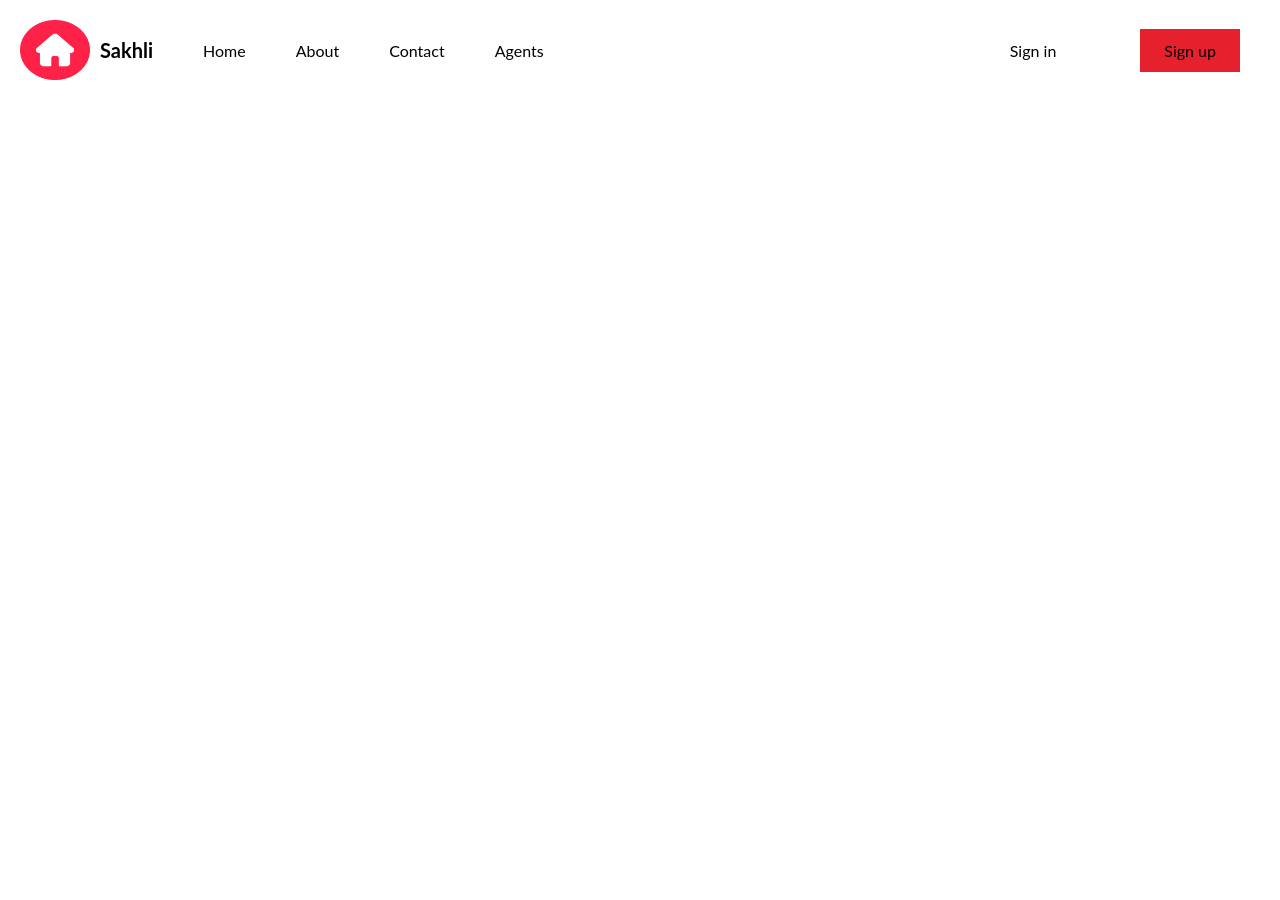
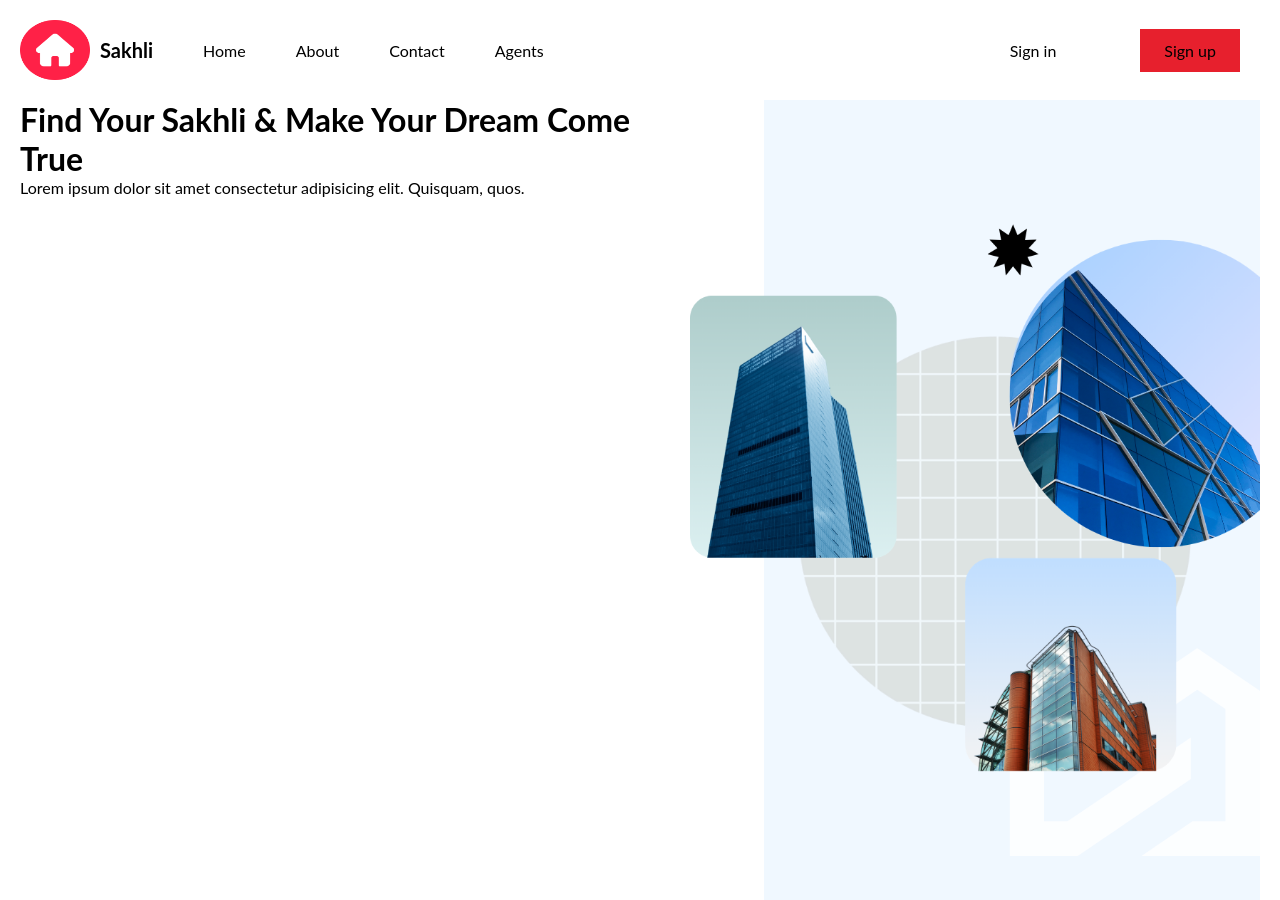
Before and after one commit to P4ndro/Sakhli, a React (Vite) app in the folder client/: page / in a window 1280 px wide. Shown: the top 900 px of the page. Before the commit the page ends 800 px from the top, so only its background shows below. Built offline with nearby package versions, Linux system fonts and the light colour scheme.

Commit message:
herocard-half

```diff
--- a/client/src/App.jsx
+++ b/client/src/App.jsx
@@ -1,11 +1,18 @@
 import"./layout.scss"
 import Navbar from "./components/navbar/Navbar"
+import HomePage from "./routes/homePage/homePage"
 
 function App() {
   return (
  <div className="layout">
-        <Navbar />
-        </div>
-  )
+  <div className="navbar">
+
+      <Navbar />
+      </div>
+<div className="content">
+  <HomePage />
+   </div>
+  </div>
+    )
 }
-export default App
+export default App;
--- a/client/src/layout.scss
+++ b/client/src/layout.scss
@@ -21,4 +21,9 @@
 
     max-width: 640px;
     }
+    .content{
+        flex: 1;
+
+
+    }
 }
--- /dev/null
+++ b/client/src/routes/homePage/homePage.jsx
@@ -0,0 +1,21 @@
+import "./homePage.scss";
+
+function HomePage() {
+    return (
+        <div className="homePage">
+           <div className="textContainer">
+            <div className="wrapper">
+            <h1 className="title">Find Your Sakhli & Make Your Dream Come True
+                 </h1>
+                 <p>
+                    Lorem ipsum dolor sit amet consectetur adipisicing elit. Quisquam, quos.
+                 </p>
+            </div>
+            </div>
+           <div className="imageContainer">
+            <img src="bg.png" alt="home" />
+           </div>
+        </div>
+    )
+}
+export default HomePage;
--- /dev/null
+++ b/client/src/routes/homePage/homePage.scss
@@ -0,0 +1,26 @@
+.homePage{
+    display: flex;
+    height: 100vh;
+
+    .textContainer{
+        flex: 3;
+
+        .wrapper{
+            padding-right: 100px;
+        }
+    }
+    .imageContainer{
+        flex: 2;
+        background-color: aliceblue;
+        position: relative;
+        display: flex;
+        align-items: center;
+
+        img{
+            width: 115%;
+            position: absolute;
+            right:0;
+
+        }
+    }
+}
```
Also changed, not shown: client/public/bg.png (added).
